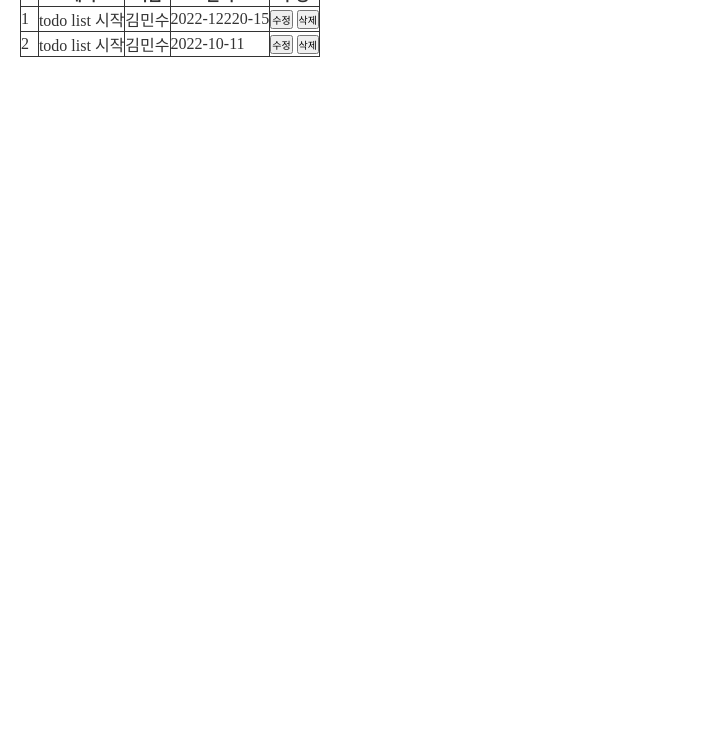
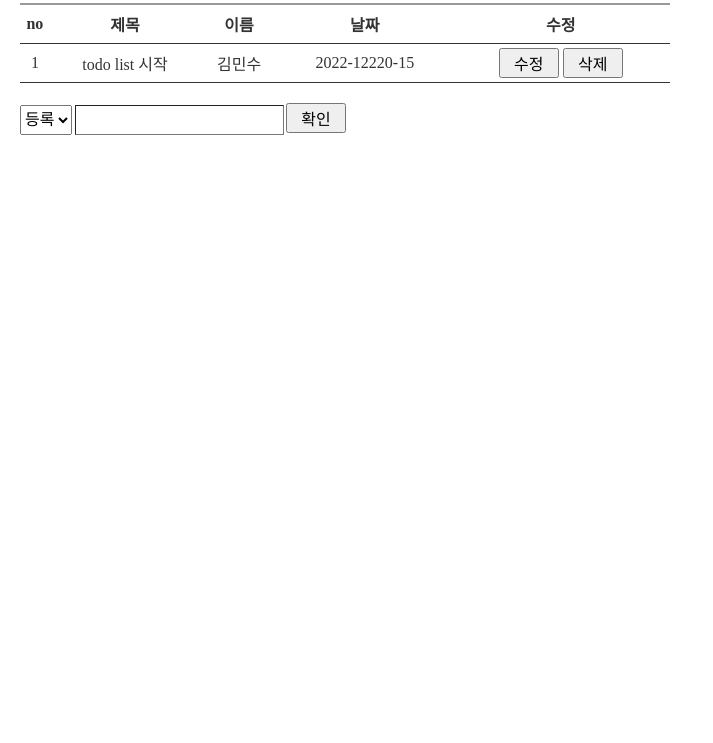
Before and after one commit to kimbeol/es6_todolist, a plain HTML site: page callback/index.html in a window 1280 px wide. Shown: the part 57-800 px from the top of the page, without its empty margins (0-713 px from the left). Drawn offline with Linux system fonts and the light colour scheme.

Commit message:
js class 등록 구문 작업

```diff
--- a/callback/common.js
+++ b/callback/common.js
@@ -1,5 +1,5 @@
 window.onload = function() {
-    /*
+
     let menu;
 
     function getId(phoneNumber) {
@@ -37,6 +37,5 @@ window.onload = function() {
         trigger(orderCoffee());
 
     },2000);
-    */
 
 }
--- /dev/null
+++ b/callback/common2.js
@@ -0,0 +1,15 @@
+
+let Rectangle = class {
+    constructor (height, width) {
+        this.height = height;
+        this.width = width;
+    }
+}
+
+console.log(Rectangle.name)
+
+
+window.onload = function(){
+
+
+}
--- a/callback/index.html
+++ b/callback/index.html
@@ -6,10 +6,11 @@
     <meta name="viewport" content="width=device-width, initial-scale=1.0">
     <title>todo list</title>
     <link rel="stylesheet" href="main.css">
-    <script src="common.js"></script>
+    <script src="common2.js"></script>
 </head>
 <body id="wrap">
-    <h2>To Do List</h2>
+    <h2 class="title_h2">To Do List</h2>
+
     <div class="container">
         <table class="tbl">
             <thead>
@@ -28,22 +29,21 @@
                     <td>김민수</td>
                     <td>2022-12220-15</td>
                     <td>
-                        <button type="button" class="modify"><span>수정</span></button>
-                        <button type="button" class="del"><span>삭제</span></button>
-                    </td>
-                </tr>
-                <tr>
-                    <td>2</td>
-                    <td>todo list 시작</td>
-                    <td>김민수</td>
-                    <td>2022-10-11</td>
-                    <td>
-                        <button type="button" class="modify"><span>수정</span></button>
-                        <button type="button" class="del"><span>삭제</span></button>
+                        <button type="button" class="btn modify">수정</button>
+                        <button type="button" class="btn del">삭제</button>
                     </td>
                 </tr>
             </tbody>
         </table>
+
+        <div class="input_block">
+            <select name="" id="" class="sel">
+                <option value="insert">등록</option>
+                <option value="search">찾기</option>
+            </select>
+            <input type="text" id="text_input" class="input_text">
+            <button type="submit" class="btn btn_submit">확인</button>
+        </div>
     </div>
 </body>
 </html>
--- a/callback/main.css
+++ b/callback/main.css
@@ -5,8 +5,18 @@ html, body {margin:10px; font-size:16px; color:#333;}
 h1, h2, h3, h4, h5, h6 {font-size:initial;}
 ul li, ol li {list-style:none;}
 table, tr, thead, tbody, th, td{font-size:16px;}
+button {font-size:16px;min-width:60px;height:30px;cursor:pointer;}
+
+/* title */
+.title_h2 {font-size:20px; color:#666; line-height:20px; margin-bottom:20px;}
 
 /* tbl */
-.tbl {border-collapse:collapse;}
+.tbl {width:650px; text-align:center; border-collapse:collapse;}
+.tbl thead {border-top:2px solid #999;}
 .tbl th ,
-.tbl td {border:1px solid #333;}
+.tbl td {height:38px; border-bottom:1px solid #333; vertical-align:middle; }
+
+.input_block {padding-top:20px;}
+.input_block .sel{height:30px; font-size:16px;}
+.input_block input[type="text"]{font-size:16px; color:#111; height:30px; border-width:1px; padding:0; margin:0; box-sizing:border-box;}
+.input_block button[type="submit"]{}
```
